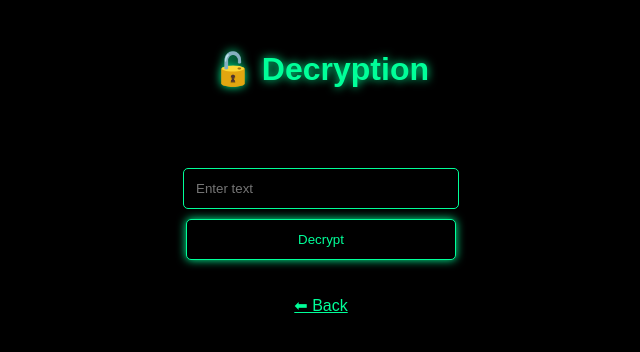
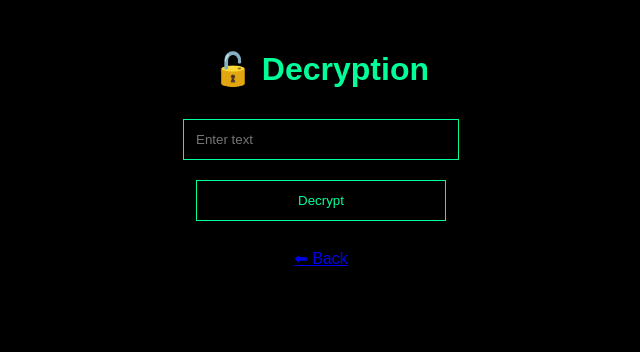
Before and after one commit to 24karan04/Cloud-Computing-Security-project-, a Flask app: page /decrypt in a window 1280 px wide. Shown: the top 352 px of the page, without its empty margins (319-959 px from the left). Run offline with Flask 3, Linux system fonts and the light colour scheme.

Commit message:
Refactor decrypt.html for cleaner layout and styles
Removed unnecessary styles and simplified button styles. Updated the structure of the HTML for better readability.

```diff
--- a/templates/decrypt.html
+++ b/templates/decrypt.html
@@ -5,7 +5,6 @@
 
 <style>
 body {
-    margin: 0;
     background: black;
     color: #00ff99;
     text-align: center;
@@ -14,40 +13,19 @@ body {
 
 h1 {
     margin-top: 50px;
-    text-shadow: 0 0 10px #00ff99;
 }
 
-.box {
-    margin-top: 80px;
-}
-
-input {
+input, button {
     padding: 12px;
+    margin: 10px;
     width: 250px;
     background: black;
     border: 1px solid #00ff99;
     color: #00ff99;
-    border-radius: 5px;
 }
 
 button {
-    padding: 12px;
-    width: 270px;
-    margin-top: 10px;
-    background: black;
-    border: 1px solid #00ff99;
-    color: #00ff99;
-    border-radius: 5px;
     cursor: pointer;
-    box-shadow: 0 0 10px #00ff99;
-}
-
-button:hover {
-    box-shadow: 0 0 20px #00ff99;
-}
-
-.result {
-    margin-top: 20px;
 }
 </style>
 
@@ -57,21 +35,17 @@ button:hover {
 
 <h1>🔓 Decryption</h1>
 
-<div class="box">
 <form action="/decrypt" method="post">
     <input type="text" name="text" placeholder="Enter text" required><br>
     <button type="submit">Decrypt</button>
 </form>
 
 {% if result %}
-    <div class="result">
-        Decrypted: {{ result }}
-    </div>
+<p>Decrypted: {{ result }}</p>
 {% endif %}
 
-    <br><br>
-    <a href="/dashboard" style="color:#00ff99;">⬅ Back</a>
-</div>
+<br>
+<a href="/dashboard">⬅ Back</a>
 
 </body>
 </html>
```
Lines whose indentation alone changed are shown as unchanged.
